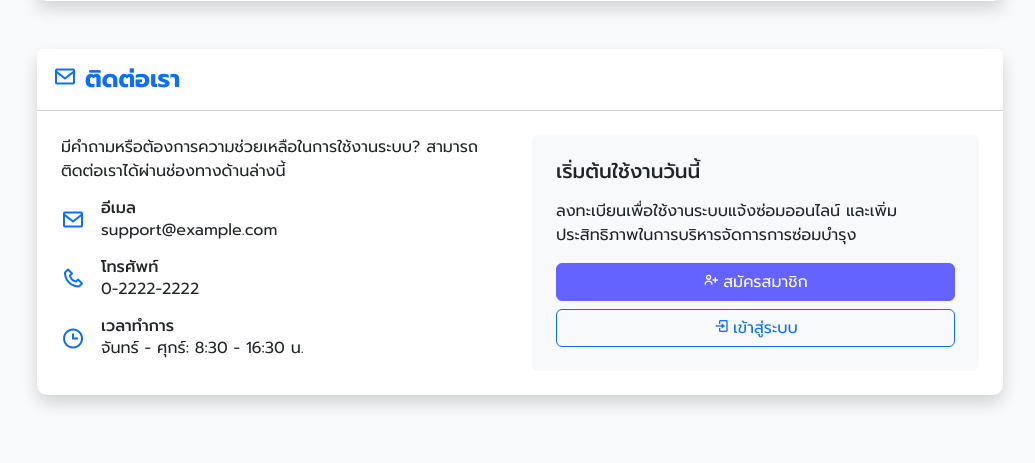
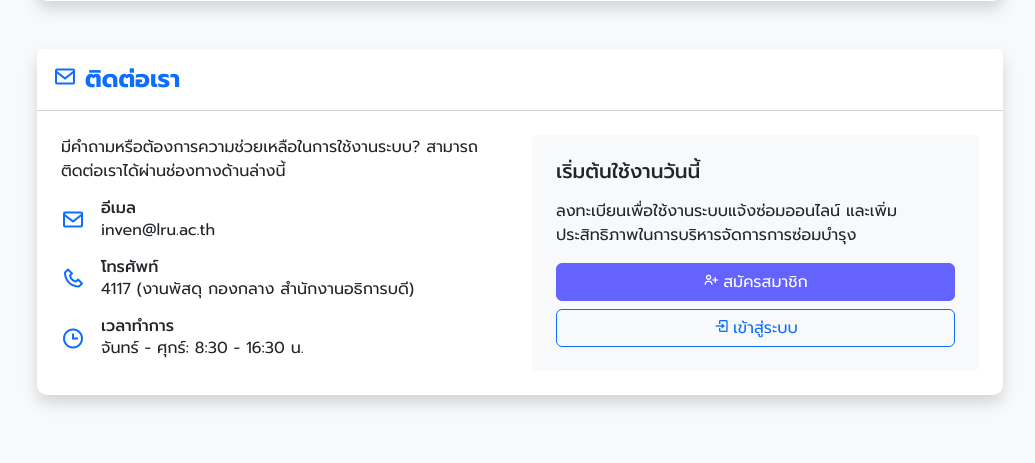
Before and after one commit to SettaPong776/rp, a PHP site: page / in a window 1280 px wide. Shown: the part 1561-2024 px from the top of the page, without its empty margins (245-1280 px from the left). Run offline with PHP 8.4, Linux system fonts and the light colour scheme; data comes from the database, SQL or seed files in the repository; some libraries are stand-ins or nearby versions.

Commit message:
Update `index.php` to reflect recent modifications.

```diff
--- a/index.php
+++ b/index.php
@@ -227,14 +227,14 @@ include 'includes/header.php';
                     <i class="bx bx-envelope me-3 text-primary" style="font-size: 1.5rem;"></i>
                     <div>
                         <h6 class="mb-0">อีเมล</h6>
-                        <p class="mb-0">support@example.com</p>
+                        <p class="mb-0">inven@lru.ac.th</p>
                     </div>
                 </div>
                 <div class="d-flex align-items-center mb-3">
                     <i class="bx bx-phone me-3 text-primary" style="font-size: 1.5rem;"></i>
                     <div>
                         <h6 class="mb-0">โทรศัพท์</h6>
-                        <p class="mb-0">0-2222-2222</p>
+                        <p class="mb-0">4117 (งานพัสดุ กองกลาง สำนักงานอธิการบดี)</p>
                     </div>
                 </div>
                 <div class="d-flex align-items-center">
```
